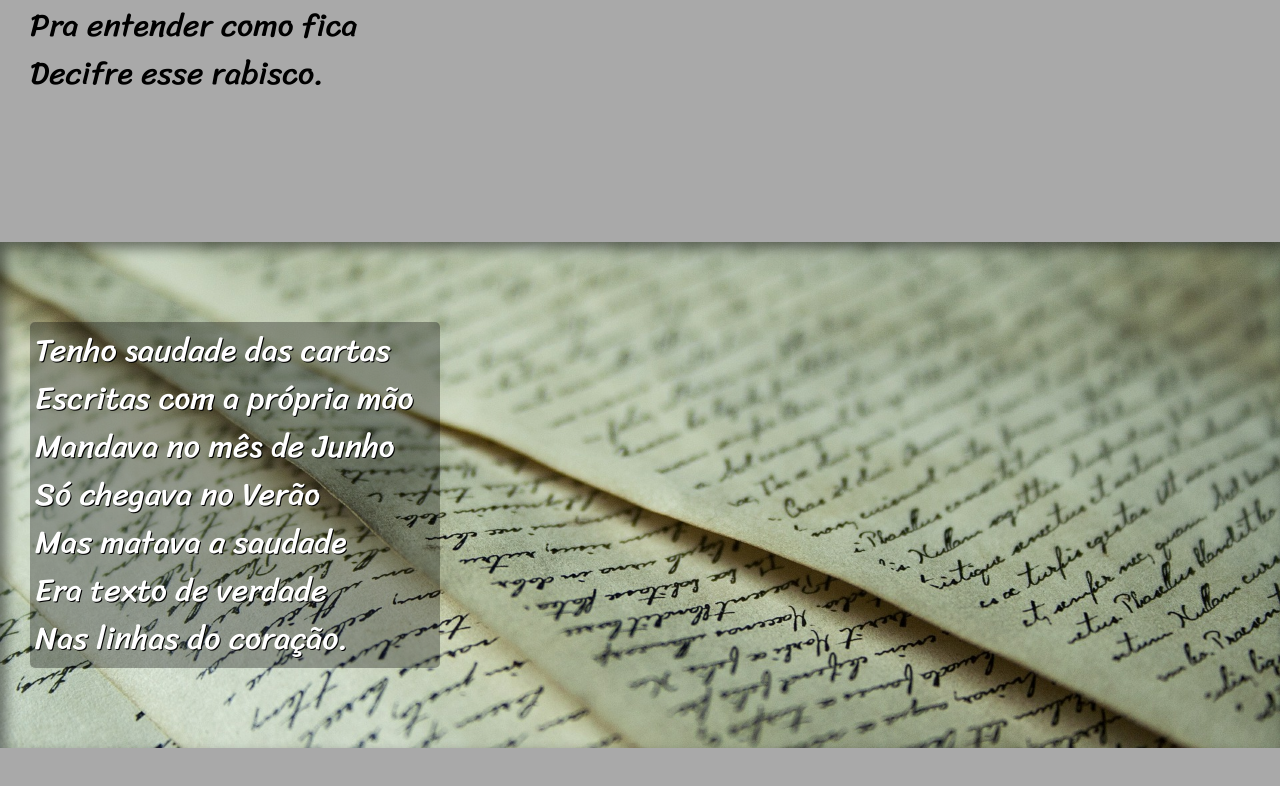
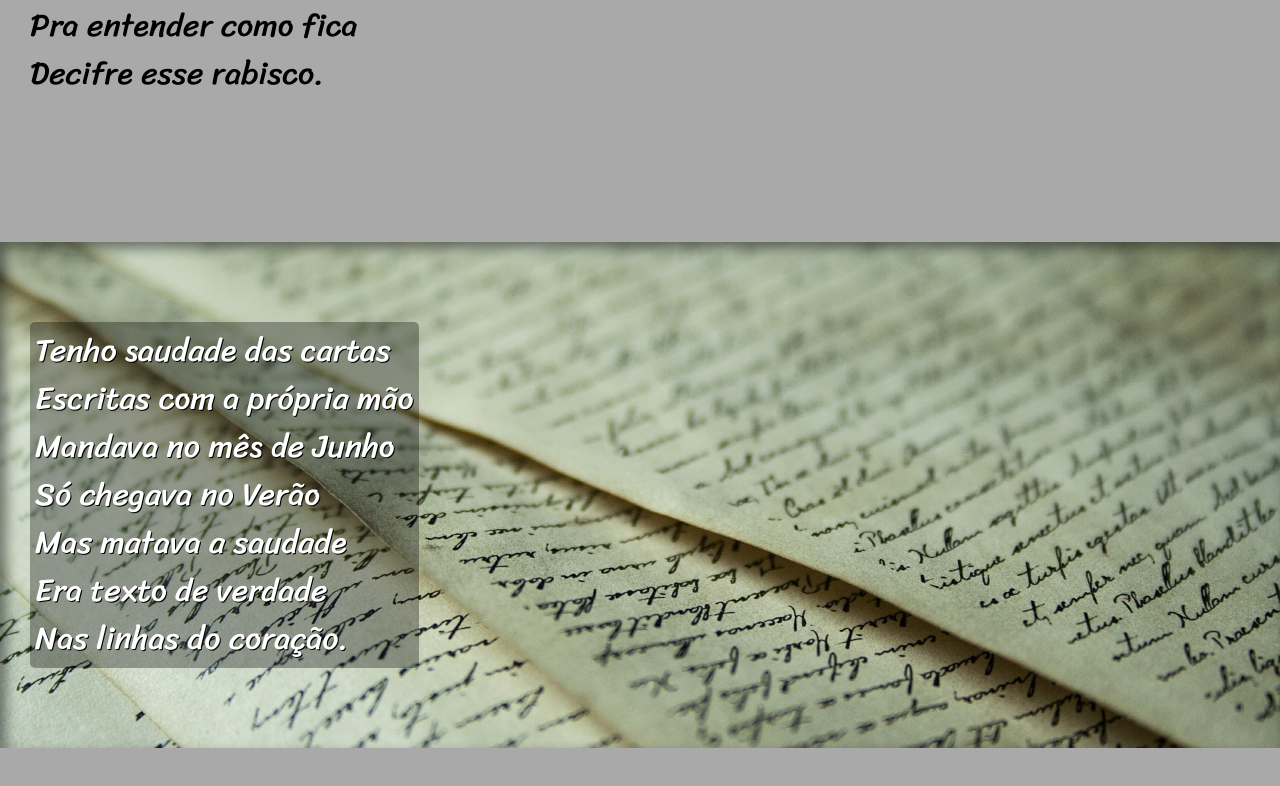
Before and after one commit to Henrique-HsR/Projeto-Cordel, a plain HTML site: page index.html in a window 1280 px wide. Shown: the part 1994-2780 px from the top of the page. Drawn offline with Linux system fonts and the light colour scheme.

Commit message:
corrigindo largura p > img

```diff
--- a/estilo/style.css
+++ b/estilo/style.css
@@ -78,7 +78,7 @@ section.imagem > p {
     display: inline-block;
     padding: 5px;
     background-color: rgba(0, 0, 0, 0.322);
-    min-width: 400px;
+    max-width: 600px;
     border-radius: 5px;
     text-shadow: 1px 1px 0px black;
 }
```
